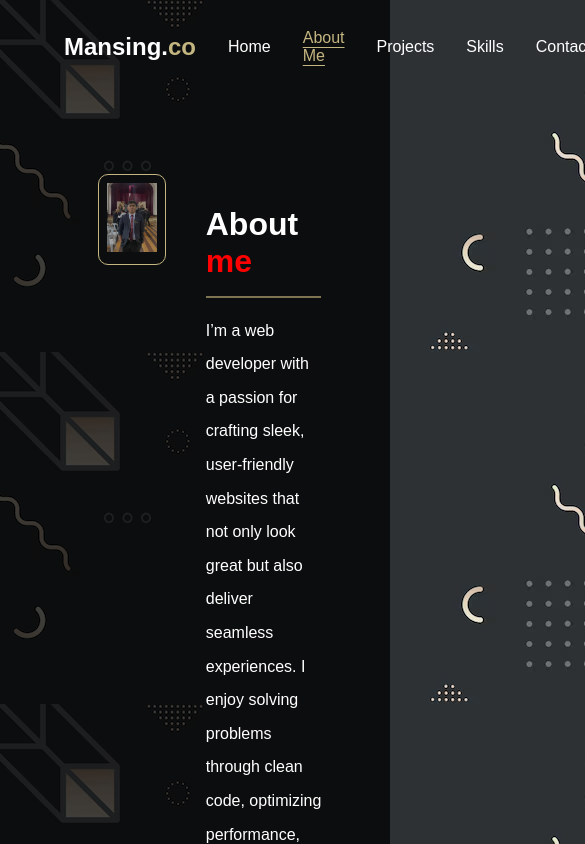
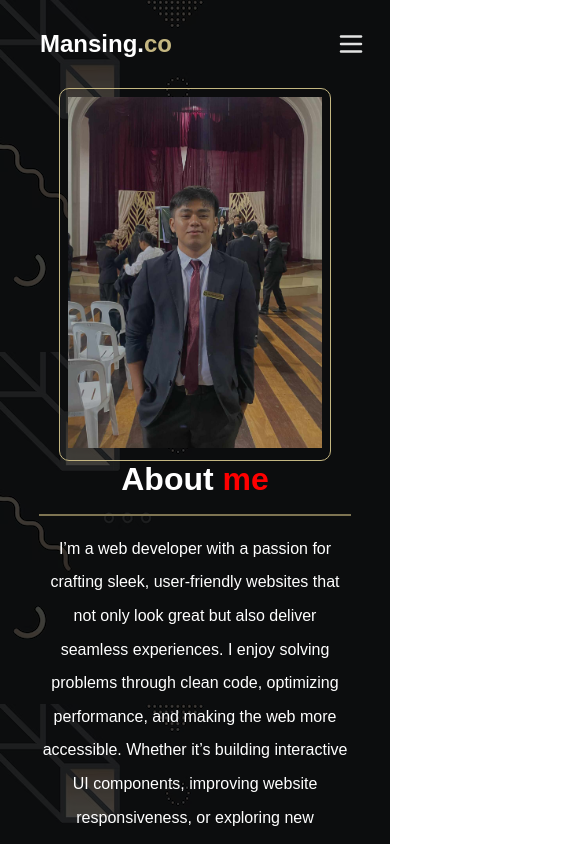
Before and after one commit to christsensonMansing/portfolio, a React (Vite) app: page /about-me in a window 390 px wide. Shown: the top 844 px of the page, 585 px wide, since content can reach past the window. Built offline with nearby package versions, Linux system fonts and the light colour scheme.

Commit message:
Changed some UI and added responsiveness

```diff
--- a/src/App.css
+++ b/src/App.css
@@ -6,10 +6,9 @@
 
 body{
   background-image: url('./assets/background.avif');
-
 }
 
 #root{
   background-color: rgba(0, 0, 0, 0.735);
-  height: 100vh !important;
+  min-height: 100vh !important;
 }
--- a/src/assets/styles/about-me.css
+++ b/src/assets/styles/about-me.css
@@ -6,23 +6,25 @@
   color: white;
   font-family: 'Poppins', sans-serif;
   width: 80%;
-  max-width: 50%; /* Prevent it from stretching too much */
+  max-width: 1200px;
   margin: 0 auto;
   padding-top: 5em;
 }
 
 .image-container{
-  min-width: 35%;
+  min-width: 270px;
   max-height: fit-content;
   margin-right: 2.5em;
-  overflow: hidden; /* Hide the zoomed-in parts */
+  overflow: hidden;
   display: inline-block;
   border-radius: 10px;
   border: 1.5px solid #c4b681;
 }
 
 .image-container img{
-  max-width: 100%;
+  width: 100%;
+  min-width: 270px;
+  min-height: 394px;
   padding: .5em;
   overflow: hidden;
   transition: transform 0.3s ease-in-out;
@@ -50,3 +52,33 @@ hr{
 .right-side p{
   line-height: 2.1em;
 }
+
+@media (max-width: 1690px) {
+  .container{
+    max-width: 2000px;
+  }
+
+  .right-side {
+    padding-top: 0px;
+  }
+}
+
+
+@media (max-width: 768px) {
+  .container{
+    padding-top: 0px;
+    flex-direction: column;
+    align-items: center;
+    text-align: center;
+  }
+
+  .image-container{
+    max-width: fit-content;
+    margin-right: 0px;
+  }
+
+  .image-container img{
+    min-height: 30px;
+    width: 270px;
+  }
+}
--- a/src/assets/styles/hero.css
+++ b/src/assets/styles/hero.css
@@ -63,3 +63,56 @@
 .hero-container button:last-of-type:hover{
     cursor: pointer;
 }
+
+
+@media (max-width: 1300px) {
+    .hero-container{
+        padding-inline: 3em;
+    }
+
+    .hero-container h1:first-of-type{
+        font-size: 4rem;
+        margin-bottom: 0px;
+    }
+
+    .hero-container h1{
+        font-size: 2.5rem;
+    }
+
+
+    .hero-img{
+        height: 500px;
+    }
+  }
+
+@media (max-width: 1012px) {
+    .hero-container{
+        padding-inline: 2em;
+    }
+
+    .hero-container h1:first-of-type{
+        display: none;
+    }
+
+    .hero-img{
+        height: 370px;
+    }
+
+    .hero-container button{
+        font-size: smaller !important;
+    }
+}
+
+@media (max-width: 768px) {
+    .hero-img{
+        height: 250px;
+
+        border-radius: 50%;
+        border: 1px solid #c4b681 ;
+    }
+
+    .hero-container{
+        flex-direction: column-reverse;
+        text-align: center;
+    }
+  }
--- a/src/assets/styles/nav.css
+++ b/src/assets/styles/nav.css
@@ -1,21 +1,19 @@
-.nav-bar{
+.nav-bar {
   display: flex;
   align-items: center;
   color: white;
-  background-color: rgba(37, 37, 37, 0);
   font-family: 'Poppins', sans-serif;
-  padding: 1.8em 3em;
+  padding: 1.8em 10em;
+  position: relative;
 }
 
-.website-name{
+.website-name {
   margin-right: auto;
 }
 
-.nav-bar .website-name:hover{
+.nav-bar .website-name:hover {
   text-decoration: none;
 }
-
-
 
 .nav-bar a {
   padding: 0px 1em;
@@ -27,14 +25,96 @@
 .nav-bar a:hover {
   text-decoration: underline;
   text-decoration-color: #c4b681;
-  text-underline-offset: 4px;
-  color: #c4b681; /* Optional: Change text color */
+  text-underline-offset: 10px;
+  color: #c4b681;
   cursor: pointer;
 }
 
 .nav-link.active {
-  color: #c4b681; /* Highlights the active page */
+  color: #c4b681;
   text-decoration: underline;
   text-decoration-color: #c4b681;
   text-underline-offset: 4px;
 }
+
+.burger-icon {
+  height: 30px;
+  display: none;
+  cursor: pointer;
+}
+
+.responsive-nav {
+  color: white;
+  font-family: 'Poppins', sans-serif;
+  background-color: rgba(0, 0, 0, 0.95);
+  position: fixed;
+  top: 0;
+  left: 0;
+  width: 100%;
+  height: 100vh;
+  display: flex;
+  flex-direction: column;
+  align-items: center;
+  justify-content: center;
+  opacity: 0;
+  transform: translateY(-100%);
+  transition: opacity 0.4s ease-in-out, transform 0.4s ease-in-out;
+  pointer-events: none;
+  z-index: 2;
+}
+
+.responsive-nav a {
+  padding: 1em;
+  font-size: 1.5rem;
+  text-decoration: none;
+  color: white;
+  transition: color 0.3s ease-in-out;
+}
+
+.responsive-nav a:hover {
+  color: #c4b681;
+}
+
+.close-icon{
+  position: absolute;
+  top: 5px;
+  right: 5px;
+  height: 50px;
+}
+
+.show {
+  opacity: 1 !important;
+  transform: translateY(0);
+  pointer-events: auto;
+}
+
+.hide {
+  opacity: 0;
+  visibility: hidden;
+  transition: opacity 0.3s ease-in-out;
+}
+
+
+@media (max-width: 1032px) {
+  .nav-bar {
+    padding: 1.8em 2em;
+  }
+}
+
+@media (max-width: 768px) {
+  .nav-bar {
+    padding: 1.8em 1.5em;
+  }
+
+  .nav-bar a {
+    display: none;
+  }
+
+  .website-name {
+    display: block !important;
+  }
+
+  .burger-icon {
+    display: block;
+  }
+}
--- a/src/components/Navigation.jsx
+++ b/src/components/Navigation.jsx
@@ -1,23 +1,52 @@
-import React from 'react'
+import React, { useEffect } from 'react';
 import { NavLink } from "react-router-dom";
+import burger from '../assets/burger.svg';
+import close from '../assets/close.svg';
+import '../assets/styles/nav.css';
 
 const Navigation = () => {
+  useEffect(() => {
+    const burgerIcon = document.querySelector('.burger-icon');
+    const closeIcon = document.querySelector('.close-icon');
+    const nav = document.querySelector('.responsive-nav');
+
+    if (burgerIcon && nav) {
+      const toggleNav = () => {
+        nav.classList.toggle('show');
+        burgerIcon.classList.toggle('hide')
+      };
+
+      burgerIcon.addEventListener('click', toggleNav);
+      closeIcon.addEventListener('click', toggleNav);
+
+      return () => {
+        burgerIcon.removeEventListener('click', toggleNav);
+        closeIcon.removeEventListener('click', toggleNav);
+      };
+    }
+  }, []);
+
   return (
-    <div>
+    <div className='nav-container'>
       <nav className='nav-bar'>
         <a className='website-name' href="/"><h1>Mansing.<span className='name'>co</span></h1></a>
-        <NavLink to="/" className={({ isActive }) => isActive ? "nav-link active" : "nav-link"}>
-          Home
-        </NavLink>
-        <NavLink to="/about-me" className={({ isActive }) => isActive ? "nav-link active" : "nav-link"}>
-          About Me
-        </NavLink>
+        <NavLink to="/" className={({ isActive }) => isActive ? "nav-link active" : "nav-link"}>Home</NavLink>
+        <NavLink to="/about-me" className={({ isActive }) => isActive ? "nav-link active" : "nav-link"}>About Me</NavLink>
         <a>Projects</a>
         <a>Skills</a>
         <a>Contacts</a>
+        <img className='burger-icon' src={burger} alt="" />
       </nav>
+
+      <div className="responsive-nav">
+        <img className='close-icon' src={close} alt="" />
+        <NavLink to="/" className={({ isActive }) => isActive ? "nav-link active" : "nav-link"}>Home</NavLink>
+        <NavLink to="/about-me" className={({ isActive }) => isActive ? "nav-link active" : "nav-link"}>About Me</NavLink>
+        <a>Projects</a>
+        <a>Skills</a>
+      </div>
     </div>
-  )
-}
+  );
+};
 
-export default Navigation
+export default Navigation;
--- a/src/pages/AboutMe.jsx
+++ b/src/pages/AboutMe.jsx
@@ -1,7 +1,6 @@
-import '../assets/styles/nav.css'
 import '../assets/styles/about-me.css'
 import hero from '../assets/about-me-pic.jpg'
-import Navigation from "../components/Navigation"
+import Navigation from "../components/Navigation.jsx"
 
 const AboutMe = () => {
   return (
@@ -14,7 +13,7 @@ const AboutMe = () => {
           <h1>About <span>me</span></h1>
           <hr />
           <p>
-           I’m a web developer with a passion for crafting sleek, user-friendly websites that not only look great but also deliver seamless experiences. I enjoy solving problems through clean code, optimizing performance, and making the web more accessible. Whether it’s building interactive UI components, improving website responsiveness, or exploring new technologies, I’m always eager to push my skills further. When I’m not coding, you’ll probably find me learning new frameworks, tinkering with side projects, or diving into the latest design trends.
+           I’m a web developer with a passion for crafting sleek, user-friendly websites that not only look great but also deliver seamless experiences. I enjoy solving problems through clean code, optimizing performance, and making the web more accessible. Whether it’s building interactive UI components, improving website responsiveness, or exploring new technologies, I’m always eager to push my skills further.
           </p>
         </div>
       </div>
--- a/src/pages/Hero.jsx
+++ b/src/pages/Hero.jsx
@@ -1,7 +1,7 @@
 import '../assets/styles/nav.css'
 import '../assets/styles/hero.css'
 import hero from '../assets/hero-image.png'
-import Navigation from "../components/Navigation"
+import Navigation from "../components/Navigation.jsx"
 
 function Hero() {
 
@@ -13,11 +13,11 @@ function Hero() {
         <div>
           <h1 style={{color: "red" }}>Welcome</h1>
           <h1>I am <span className='name'>Christsenson Mansing</span></h1>
-          <p className='hero-p'>Hey! I'm your neighborhood web developer who loves building awesome, responsive websites that look great and work even better. I’m all about bringing ideas to life and creating stuff people enjoy using.</p>
+          <p className='hero-p'>Hey! I'm your neighborhood web developer who loves building awesome, responsive websites that look great and work even better. </p>
           <button>See projects</button>
           <button>Work with me</button>
         </div>
-        <img src={hero}></img>
+        <img className='hero-img ' src={hero}></img>
       </div>
     </>
   )
```
Also changed, not shown: src/assets/burger.svg (added), src/assets/close.svg (added).
